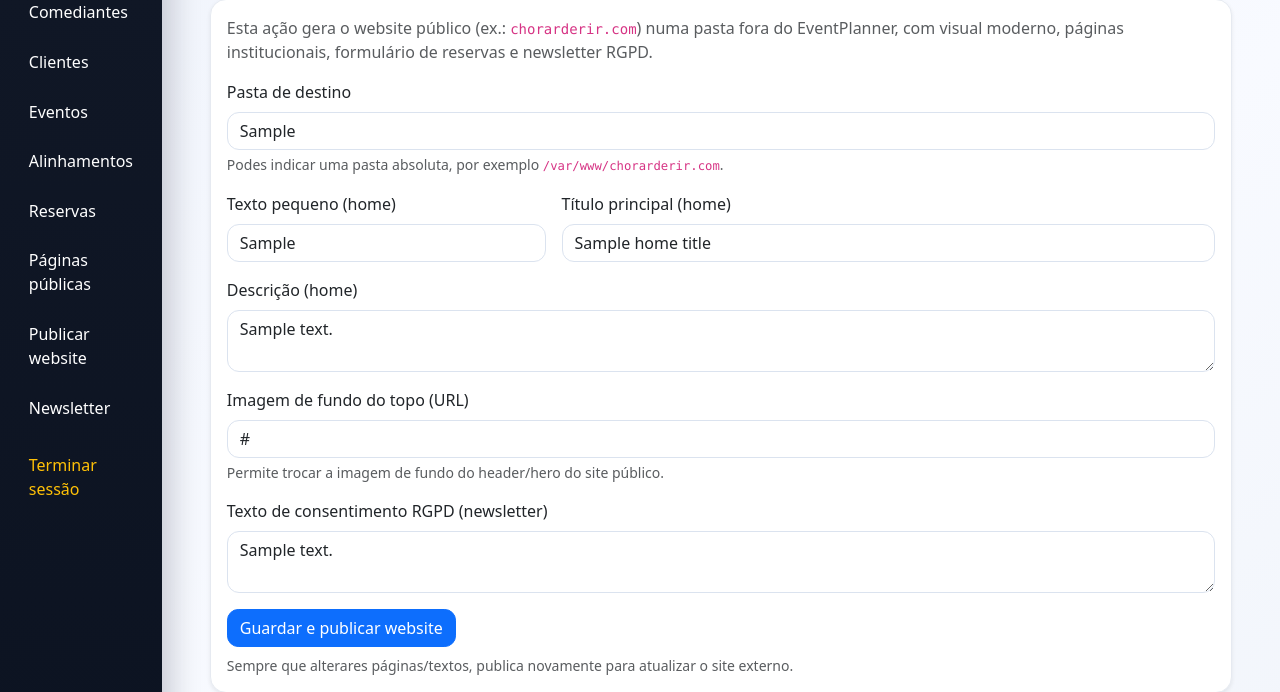
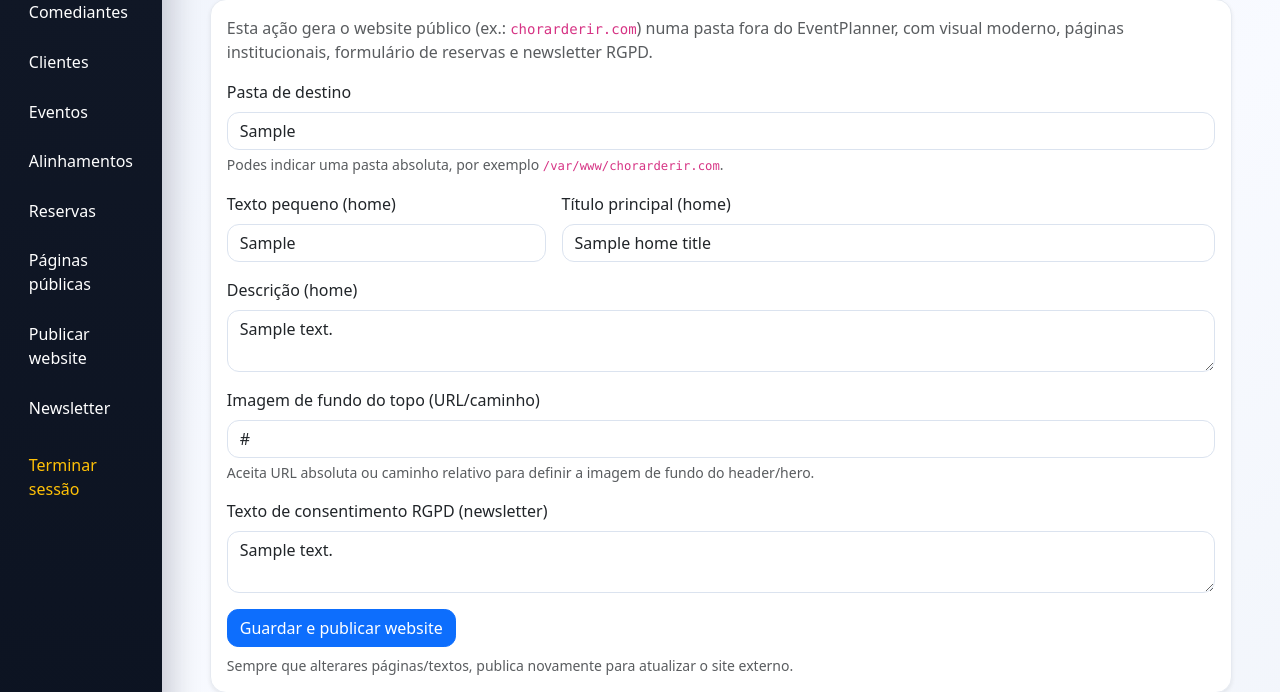
Before and after one commit to gestaoindustrialit/eventplanner, a PHP site: template app/views/public_site/index.php in a window 1280 px wide. Shown: the part 211-903 px from the top of the page. Run offline with PHP 8.4, Linux system fonts and the light colour scheme; the template is opened without the code that fills it: most values are stand-ins (such as "Sample title", 1, 10 or a date in 2020); data that the repository does not hold is empty; some libraries are stand-ins or nearby versions.

Commit message:
Fix hero background source input and CSS URL quoting

```diff
--- a/app/controllers/PublicSiteController.php
+++ b/app/controllers/PublicSiteController.php
@@ -476,7 +476,7 @@ foreach ($events as $event) {
     }
   </style>
 </head>
-  <body style="--hero-background: url('<?php echo htmlspecialchars((string)$homeCopy['background_url']); ?>');">
+  <body style="--hero-background: url(&quot;<?php echo htmlspecialchars((string)$homeCopy['background_url']); ?>&quot;);">
   <nav class="navbar navbar-expand-lg navbar-dark sticky-top">
     <div class="container">
       <a class="navbar-brand" href="index.php#inicio">
--- a/app/views/public_site/index.php
+++ b/app/views/public_site/index.php
@@ -24,9 +24,9 @@
                 <textarea name="home_description" class="form-control" rows="2" required><?= htmlspecialchars($homeDescription ?? '') ?></textarea>
             </div>
             <div class="col-12">
-                <label class="form-label">Imagem de fundo do topo (URL)</label>
-                <input type="url" name="home_background_url" class="form-control" value="<?= htmlspecialchars($homeBackgroundUrl ?? '') ?>" placeholder="https://...">
-                <div class="form-text">Permite trocar a imagem de fundo do header/hero do site público.</div>
+                <label class="form-label">Imagem de fundo do topo (URL/caminho)</label>
+                <input type="text" name="home_background_url" class="form-control" value="<?= htmlspecialchars($homeBackgroundUrl ?? '') ?>" placeholder="https://... ou /imagens/hero.jpg">
+                <div class="form-text">Aceita URL absoluta ou caminho relativo para definir a imagem de fundo do header/hero.</div>
             </div>
             <div class="col-12">
                 <label class="form-label">Texto de consentimento RGPD (newsletter)</label>
```
